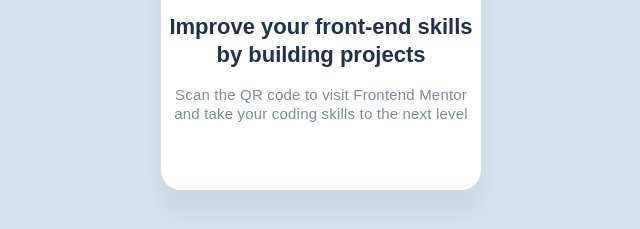
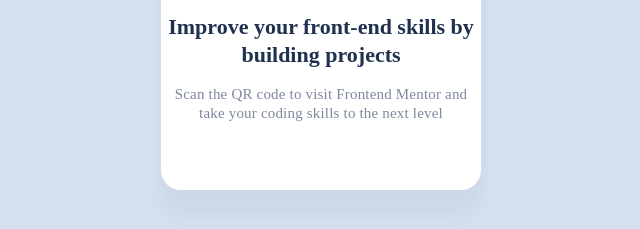
Before and after one commit to Itsmeelo/QR-code-component, a plain HTML site: page index.html in a window 1280 px wide. Shown: the part 459-688 px from the top of the page, without its empty margins (319-959 px from the left). Drawn offline with Linux system fonts and the light colour scheme.

Commit message:
feat: make changes

```diff
--- a/style.css
+++ b/style.css
@@ -14,19 +14,15 @@ to this section's matching END comment to see page-specific styles.
 */
 
 /* Basic page style resets */
+@font-face {
+  font-family: "Outfit", sans-serif;
+  @import url("https://fonts.googleapis.com/css2?family=Outfit:wght@700;900&display=swap");
+}
 * {
   box-sizing: border-box;
   padding: 0;
   margin: 0;
-  font-family: "Outfit", sans-serif;
-  @font-face {
-  font-family: "Outfit", sans-serif;
-  @import url("https://fonts.googleapis.com/css2?family=Outfit:wght@700;900&display=swap");
 }
-}
-
-
-
 .main-Container {
   background-color: #d5e1ef;
   height: 100vh;
```
